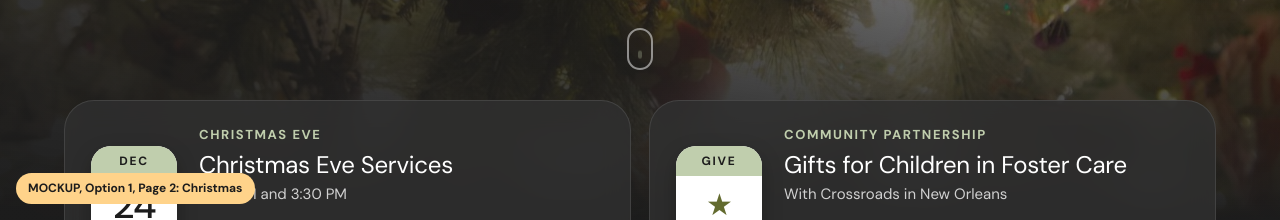
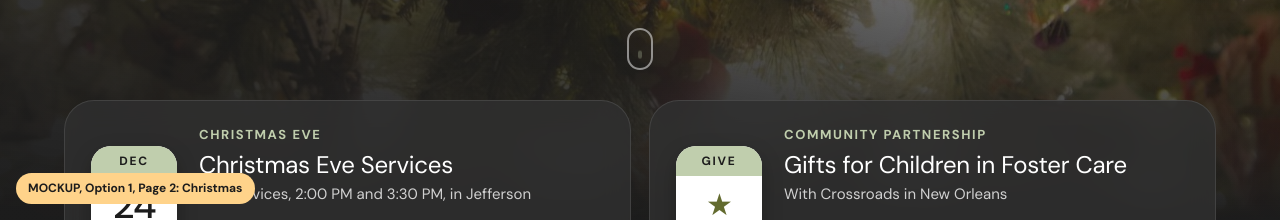
Before and after one commit to betchy1511-arch/grace-church-holidays-mockup, a plain HTML site: page christmas.html in a window 1280 px wide. Shown: the part 580-800 px from the top of the page. Drawn offline with Linux system fonts and the light colour scheme.

Commit message:
Fill Christmas tile line
Co-Authored-By: Claude Opus 5.5 <noreply@anthropic.com>

```diff
--- a/christmas.html
+++ b/christmas.html
@@ -219,7 +219,7 @@ footer a:hover{color:var(--sage)}
     <div class="btns a a4"><a class="btn" href="https://gracechurchla.churchcenter.com/giving/to/holidays"><svg viewBox="0 0 24 24" aria-hidden="true"><path d="M12 20s-7-4.4-7-10a4 4 0 0 1 7-2.6A4 4 0 0 1 19 10c0 5.6-7 10-7 10z" fill="currentColor"/></svg>Give to the Holidays Fund</a><a class="btn" href="#christmas-eve">Christmas Eve Times</a></div></div>
   </div>
   <span class="scrollcue" aria-hidden="true"></span>
-</div><div class="wrap"><div class="cal" style="--n:2"><a class="tile rv" href="#christmas-eve"><span class="datebox"><span class="m">DEC</span><span class="d">24</span><span class="w">THU</span></span><span><span class="k">Christmas Eve</span><h3>Christmas Eve Services</h3><span class="s">2:00 PM and 3:30 PM</span><br><span class="go">See Times</span></span></a><a class="tile rv" href="#foster-care"><span class="datebox star"><span class="m">GIVE</span><span class="d">&#9733;</span><span class="w">HOLIDAYS</span></span><span><span class="k">Community Partnership</span><h3>Gifts for Children in Foster Care</h3><span class="s">With Crossroads in New Orleans</span><br><span class="go">How to Help</span></span></a></div></div><section class="eve" id="christmas-eve"><div class="bg" role="img" aria-label="Glowing Christmas tree lights"></div><div class="snow"></div><div class="snow s2"></div>
+</div><div class="wrap"><div class="cal" style="--n:2"><a class="tile rv" href="#christmas-eve"><span class="datebox"><span class="m">DEC</span><span class="d">24</span><span class="w">THU</span></span><span><span class="k">Christmas Eve</span><h3>Christmas Eve Services</h3><span class="s">Two services, 2:00 PM and 3:30 PM, in Jefferson</span><br><span class="go">See Times</span></span></a><a class="tile rv" href="#foster-care"><span class="datebox star"><span class="m">GIVE</span><span class="d">&#9733;</span><span class="w">HOLIDAYS</span></span><span><span class="k">Community Partnership</span><h3>Gifts for Children in Foster Care</h3><span class="s">With Crossroads in New Orleans</span><br><span class="go">How to Help</span></span></a></div></div><section class="eve" id="christmas-eve"><div class="bg" role="img" aria-label="Glowing Christmas tree lights"></div><div class="snow"></div><div class="snow s2"></div>
   <div class="wrap eve-grid">
     <div class="rv l">
       <span class="label">Christmas Eve Services</span>
```
